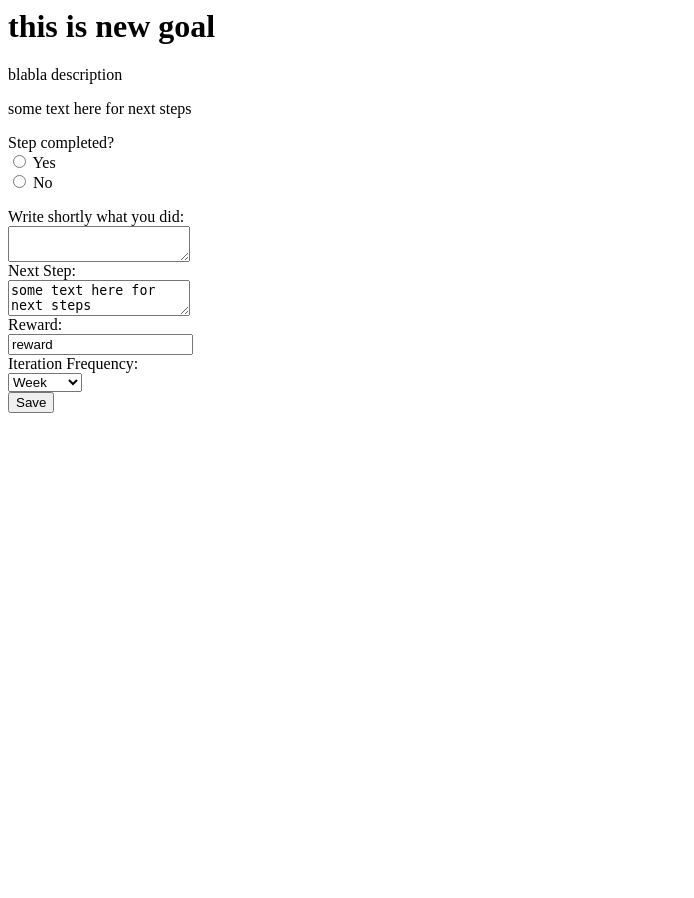
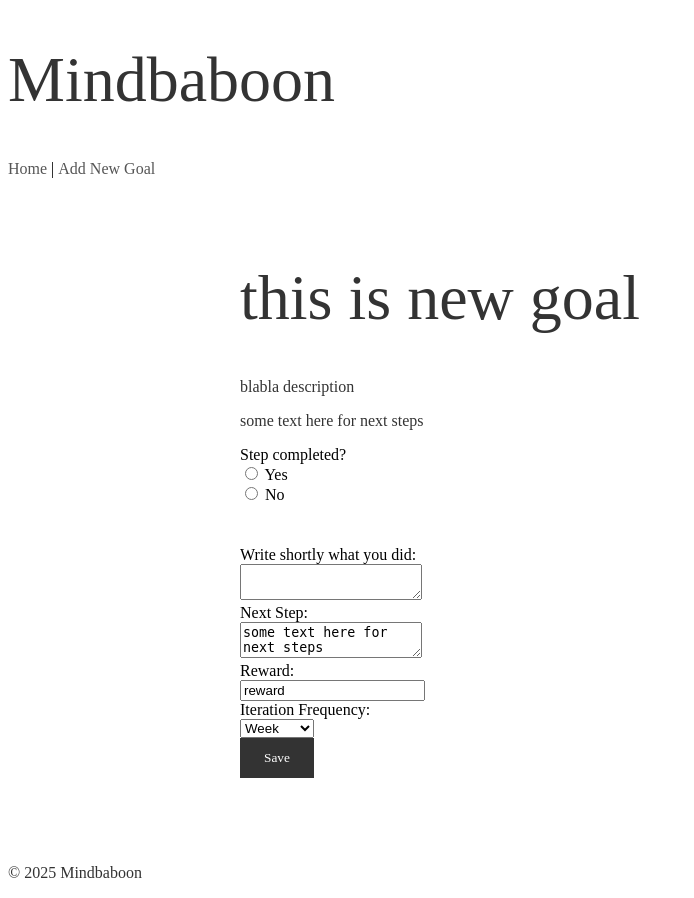
Before and after one commit to petronijus/Mindbaboon, a Flask app: page /iteration/4 in a window 1280 px wide. Shown: the whole page, without its empty margins (0-694 px from the left). Before the commit the page ends 413 px from the top, so only its background shows below. Run offline with Flask 3, Linux system fonts and the light colour scheme; data comes from the database, SQL or seed files in the repository; both versions use the stored data as it was after the commit; parts of the project's set-up code (start-up, migrations or seed data) failed here and were passed over; some web fonts are replaced.

Commit message:
some style changes

```diff
--- a/docker-compose.yml
+++ b/docker-compose.yml
@@ -7,6 +7,7 @@ services:
     volumes:
       - mindbaboon_data:/app/data
     environment:
+      - FLASK_APP=mindbaboon.py
       - FLASK_ENV=developments
       - FLASK_DEBUG=1
       - FLASK_RUN_HOST=0.0.0.0
--- a/static/style.css
+++ b/static/style.css
@@ -1,10 +1,12 @@
 /* General text styles for index.html */
-h2, p, strong, em, a {
+h1, h2, p, strong, em, a {
   font-family: "crete", serif;
   font-weight: 400;
   color: #333; /* Adjust color as needed */
 }
-
+h1 {
+  font-size: 4rem;
+}
 /* Specific to links */
 a {
   text-decoration: none;
--- a/templates/iteration.html
+++ b/templates/iteration.html
@@ -1,19 +1,22 @@
+{% extends "base.html" %}
+{% block content %}
+<div class="add-goal-page">
   <h1>{{ goal.goal_name }}</h1>
   <p>{{ goal.goal_description }}</p>
   <p>{{ goal.next_steps }}</p>
 
-<form method="POST">
+  <form method="POST" class="form-group-big">
     <label>Step completed?</label><br>
     <input type="radio" name="completed" value="yes" {% if request.args.get('completed') == 'yes' %}checked{% endif %} onclick="updateMessage('yes')"> Yes<br>
     <input type="radio" name="completed" value="no" {% if request.args.get('completed') == 'no' %}checked{% endif %} onclick="updateMessage('no')"> No<br>
 
-  <p id="dynamicMessage">
+    <h1 id="dynamicMessage">
       {% if request.args.get('completed') == 'yes' %}
         Banana!
       {% elif request.args.get('completed') == 'no' %}
         Baboon is angry
       {% endif %}
-  </p>
+    </h1>
 
     <label id="lblWasDone">Write shortly what you did:</label><br>
     <textarea id="txtWasDone" name="was_done"></textarea><br>
@@ -31,8 +34,9 @@
       <option value="month" {% if goal.iteration == 'month' %}selected{% endif %}>Month</option>
     </select><br>
 
-  <button type="submit" id="btnSave">Save</button>
+    <button type="submit" id="btnSave" class="add-goal-button">Save</button>
   </form>
+</div>
 
 <script>
   function updateMessage(value) {
@@ -69,3 +73,4 @@
     }
   }
 </script>
+{% endblock %}
```
Also changed, not shown: data/mindbaboon.db. Lines whose indentation alone changed are shown as unchanged.
